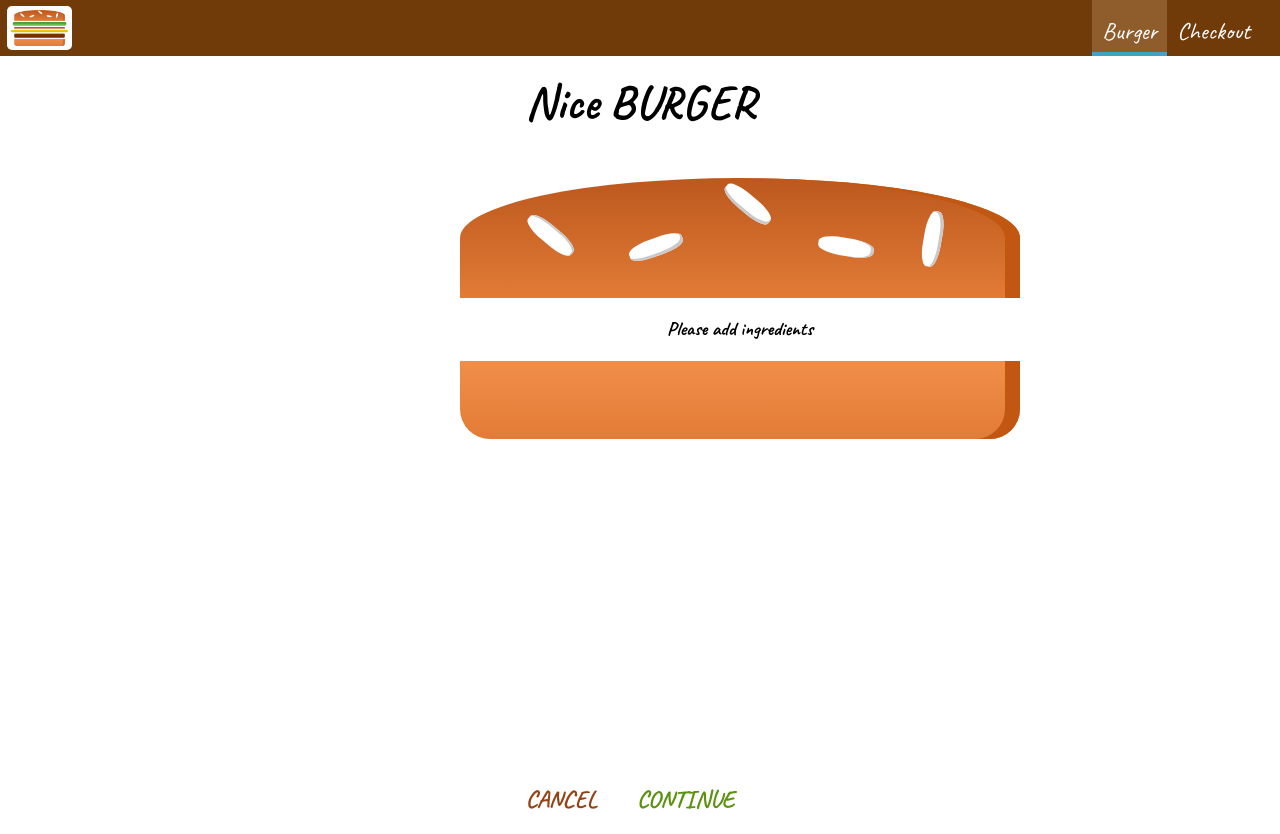
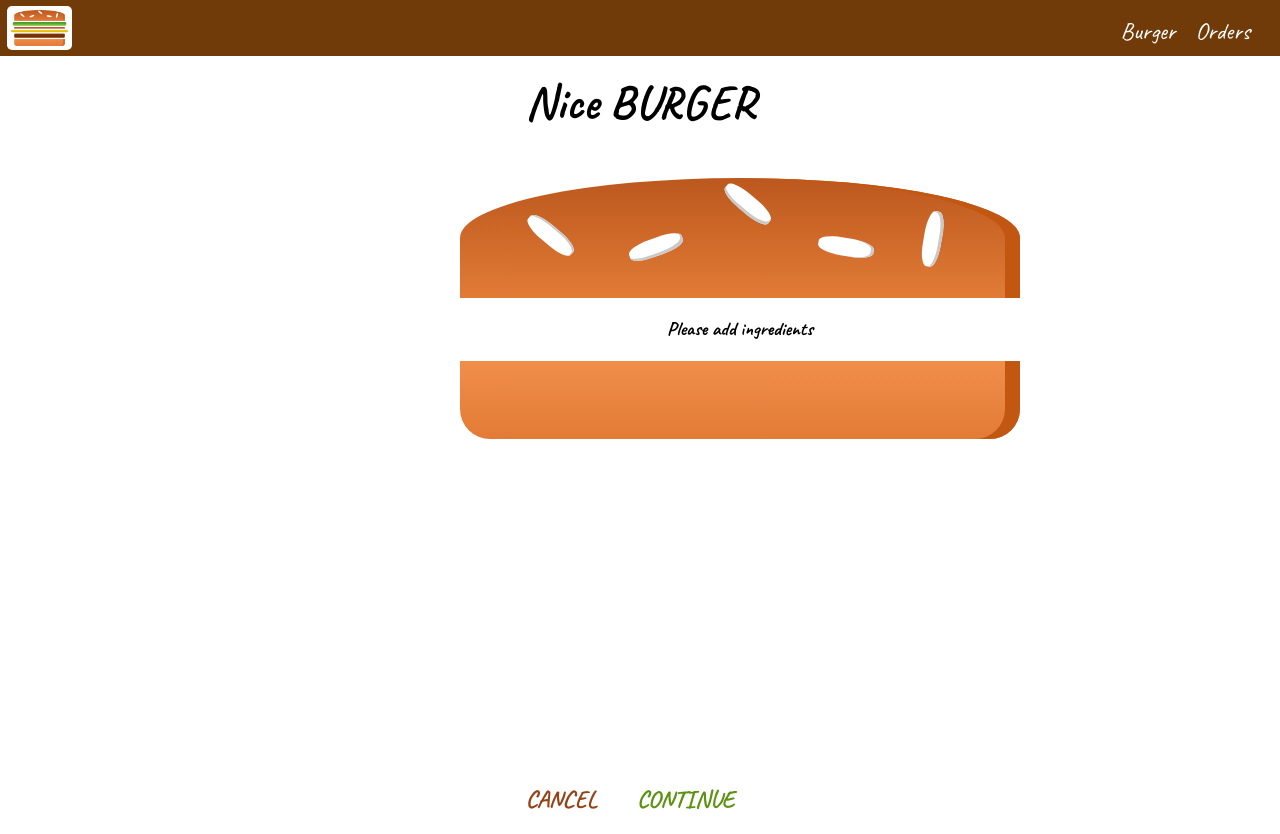
Before and after one commit to DawidSzpener/Burger, a React app: page /checkout in a window 1280 px wide. Built offline with nearby package versions, Linux system fonts and the light colour scheme; a web font is replaced by a local one.

Commit message:
chore: navigation links now highlight proper route and added orders as navigation item

```diff
--- a/src/components/Navigation/NavigationsItems/NavigationItem/NavigationItem.js
+++ b/src/components/Navigation/NavigationsItems/NavigationItem/NavigationItem.js
@@ -1,9 +1,13 @@
 import React from 'react'
 import classes from './NavigationItem.css'
+import { NavLink } from 'react-router-dom'
 
 const navigationItem = (props) => (
   <li className={classes.NavigationItem}>
-    <a href={props.link} className={props.active ? classes.active : null}>{props.children}</a>
+      <NavLink
+        to={props.link}
+        exact
+        activeClassName={classes.active}>{props.children}</NavLink>
   </li>
 )
 
--- a/src/components/Navigation/NavigationsItems/NavigationItems.js
+++ b/src/components/Navigation/NavigationsItems/NavigationItems.js
@@ -4,8 +4,8 @@
 
 const navigationItems = () => (
   <ul className={classes.NavigationItems}>
-    <NavigationItem link="/" active={true}>Burger</NavigationItem>
-    <NavigationItem link="/">Checkout</NavigationItem>
+    <NavigationItem link="/">Burger</NavigationItem>
+    <NavigationItem link="/orders">Orders</NavigationItem>
   </ul>
 )
 
```
